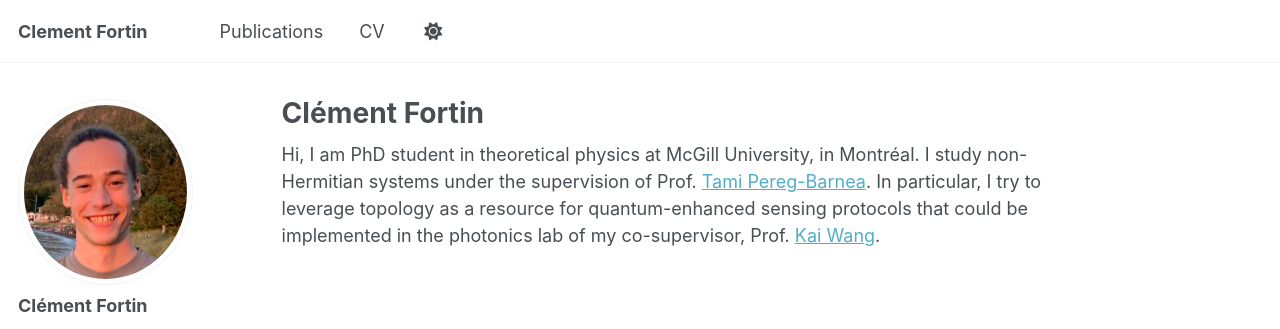
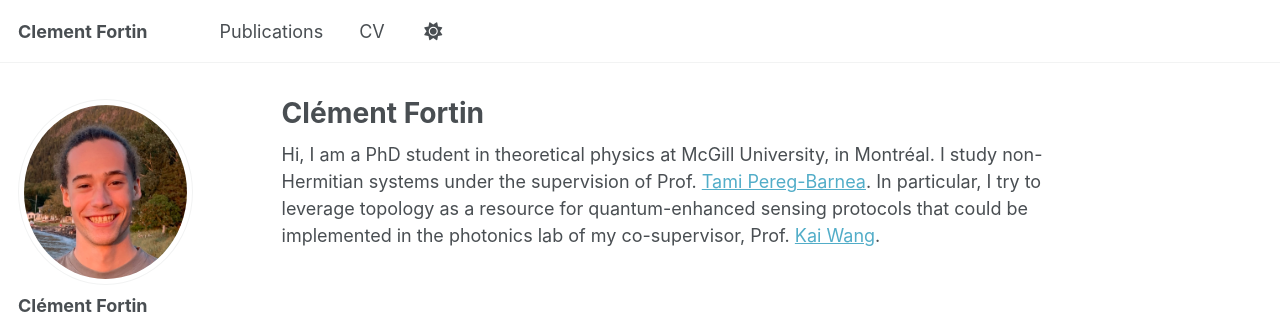
Before and after one commit to ClementFortin/ClementFortin.github.io, a Jekyll site: the page built from _pages/about.md, in a window 1280 px wide. Shown: the top 329 px of the page. Built offline with Jekyll 4.4.1, drawn with Linux system fonts in a browser that asks for light colours; some web fonts are replaced.

```diff
--- a/_pages/about.md
+++ b/_pages/about.md
@@ -7,4 +7,4 @@ redirect_from:
   - /about.html
 ---
 
-Hi, I am PhD student in theoretical physics at McGill University, in Montréal. I study non-Hermitian systems under the supervision of Prof. [Tami Pereg-Barnea](https://pbtami.wixsite.com/mysite-1). In particular, I try to leverage topology as a resource for quantum-enhanced sensing protocols that could be implemented in the photonics lab of my co-supervisor, Prof. [Kai Wang](https://kw.physics.mcgill.ca/).
+Hi, I am a PhD student in theoretical physics at McGill University, in Montréal. I study non-Hermitian systems under the supervision of Prof. [Tami Pereg-Barnea](https://pbtami.wixsite.com/mysite-1). In particular, I try to leverage topology as a resource for quantum-enhanced sensing protocols that could be implemented in the photonics lab of my co-supervisor, Prof. [Kai Wang](https://kw.physics.mcgill.ca/).
```
